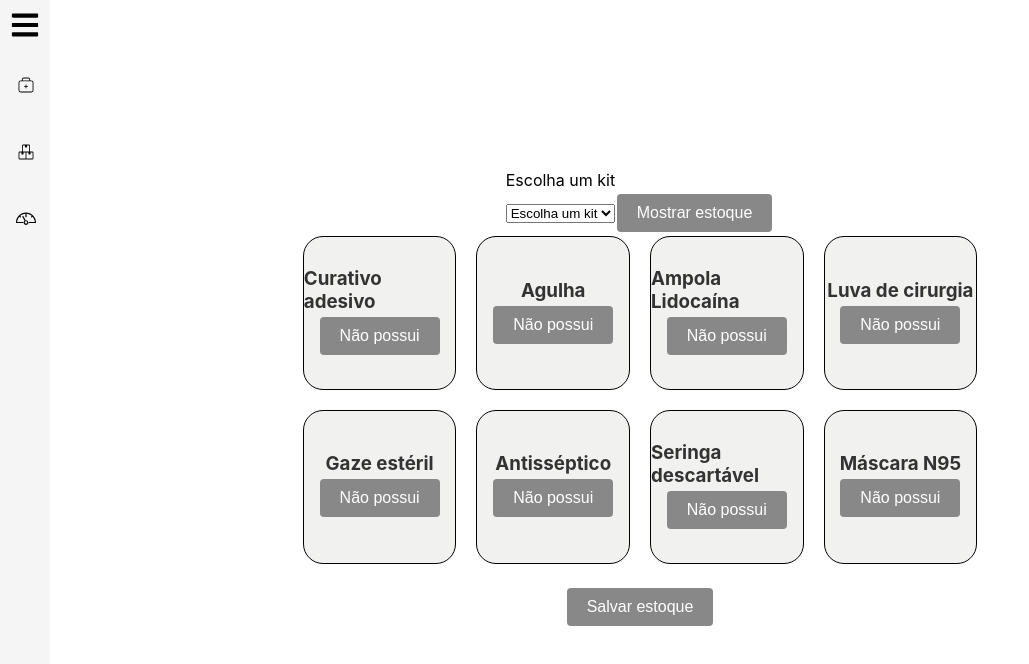
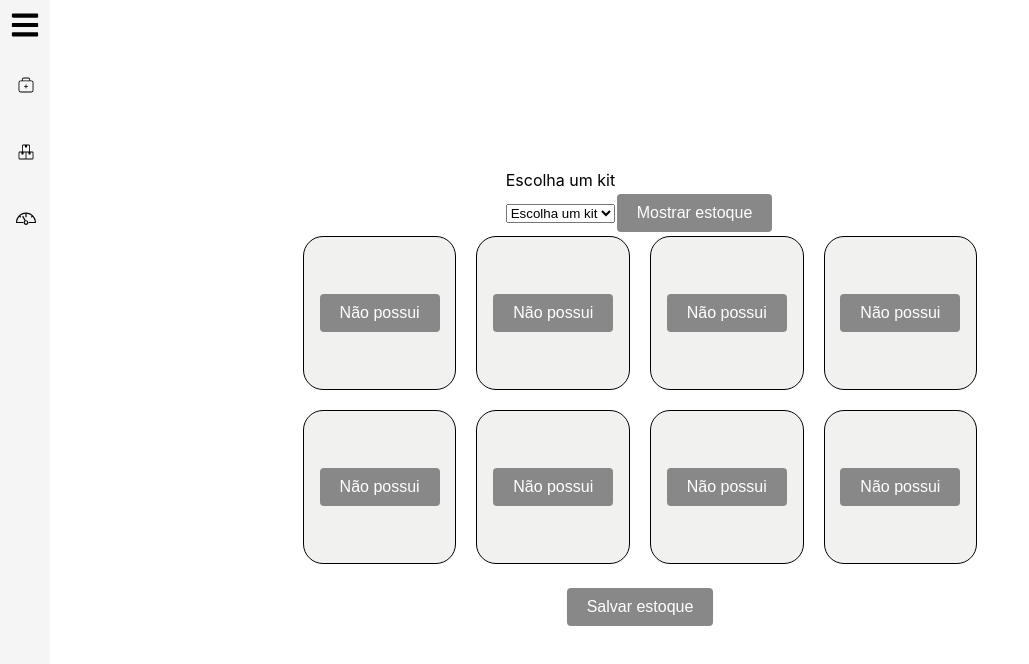
Before and after one commit to Inteli-College/2024-T0008-EC05-G05, a React (Create React App) app in the folder src/frontend/: page /supplies in a window 1280 px wide. Shown: the top 664 px of the page, without its empty margins (0-1029 px from the left). Built offline with nearby package versions, Linux system fonts and the light colour scheme.

Commit message:
FIX Fetch from api working in the supplies screen

```diff
--- a/src/frontend/src/pages/supplies/supplies.js
+++ b/src/frontend/src/pages/supplies/supplies.js
@@ -120,7 +120,7 @@ const Supplies = () => {
       <div className="Row">
         {options.slice(0, 4).map((option, index) => (
         <div key={index} className="Item">
-            <h3>{option}</h3>
+          <h3>{inputValues[index]}</h3> {/* Display corresponding value from inputValues */}
           <button onClick={() => togglePossui(index)}>
             {inputValues[index] === 'Possui' ? 'Possui' : 'Não possui'}
           </button>
@@ -133,11 +133,12 @@ const Supplies = () => {
           )}
         </div>
       ))}
+
       </div>
       <div className="Row">
           {options.slice(4).map((option, index) => (
           <div key={index + 4} className="Item">
-            <h3>{option}</h3>
+            <h3>{inputValues[index + 4]}</h3> {/* Display corresponding value from inputValues */}
             <button onClick={() => togglePossui(index + 4)}>
               {inputValues[index + 4] === 'Possui' ? 'Possui' : 'Não possui'}
             </button>
@@ -150,6 +151,7 @@ const Supplies = () => {
             )}
           </div>
         ))}
+
       </div>
       <div>
         <button onClick={sendValues}>Salvar estoque</button>
```
Lines whose indentation alone changed are shown as unchanged.
